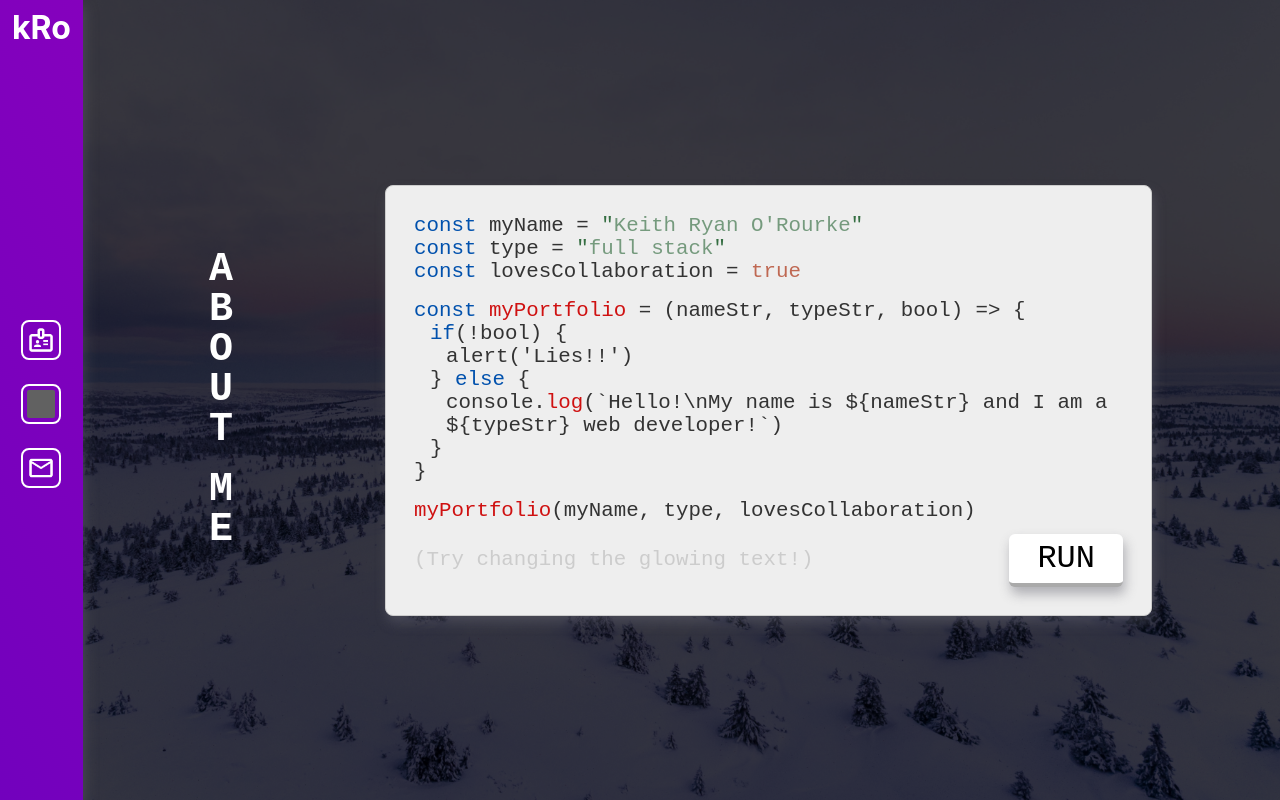
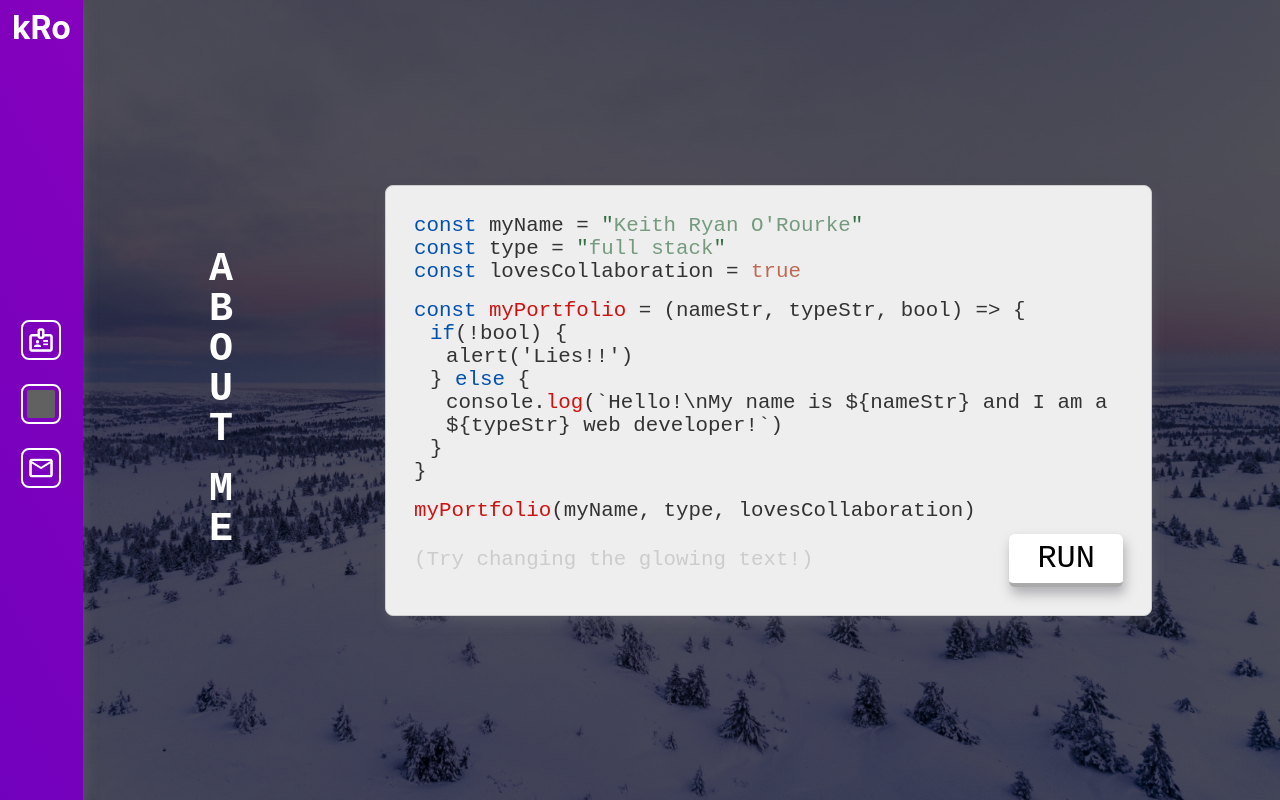
Before and after one commit to keithryanorourke/portfolio, a React (Create React App) app: page / in a window 1280 px wide. Built offline with nearby package versions, Linux system fonts and the light colour scheme; grey boxes are pictures that could not be loaded.

Commit message:
Reduced opacity of background overlay

```diff
--- a/src/App.scss
+++ b/src/App.scss
@@ -24,10 +24,7 @@
     height: 100%;
     width: 100%;
     background-color: black;
-    opacity: 0.85;
-    @include tablet {
-      opacity: 0.75;
-    }
+    opacity: 0.65;
   }
 
   &__background {
--- a/src/components/ContactSection/ContactSection.scss
+++ b/src/components/ContactSection/ContactSection.scss
@@ -5,10 +5,10 @@
   @include section-padding;
 
   &__container {
+    background-color: #eee;
+    padding: 1rem;
+    border-radius: 0.5rem;
     @include tablet {
-      background-color: #eee;
-      padding: 1rem;
-      border-radius: 0.5rem;
       display: flex;
       flex-direction: column;
       justify-content: space-between;
@@ -23,10 +23,10 @@
     @include copy-sizing;
     margin: 0;
     margin-bottom: 2rem;
-    @include tablet {
+    // @include tablet {
       color: #000;
       // margin-bottom: 0;
-    }
+    // }
   }
 
   &__links-container {
```
